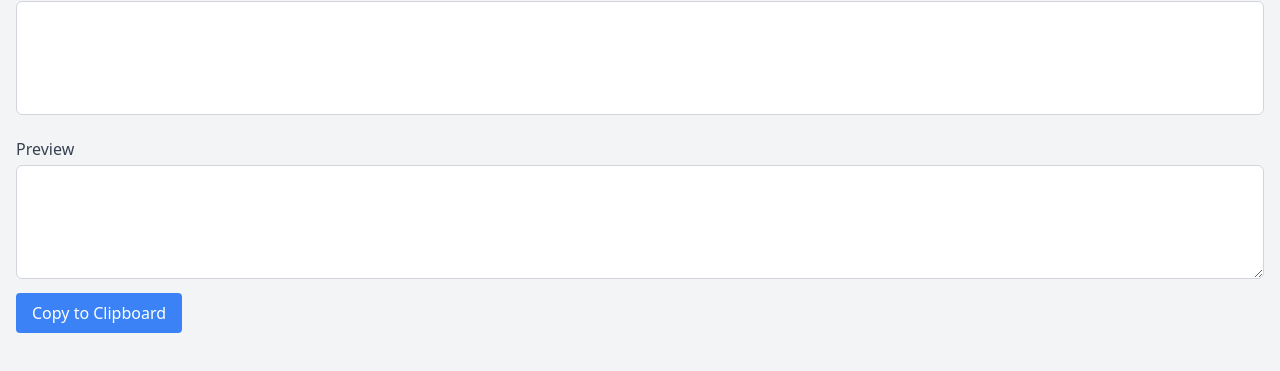
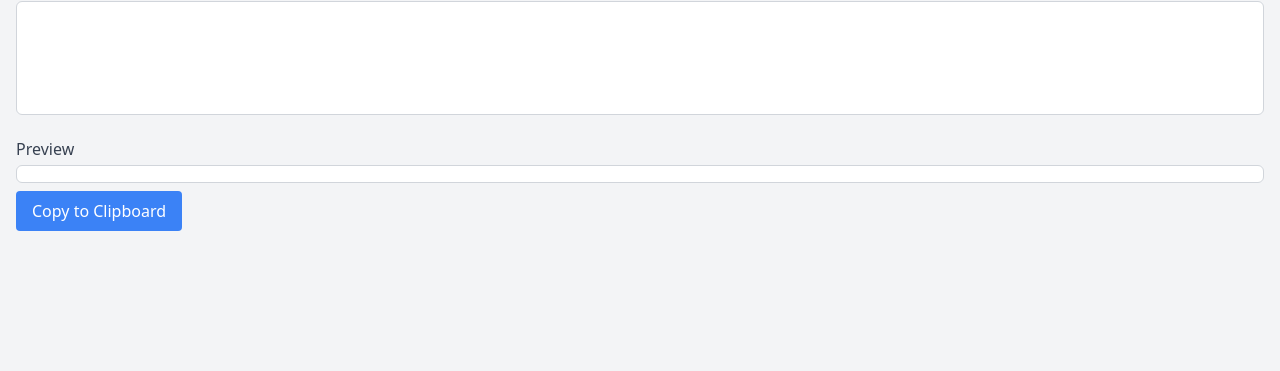
Before and after one commit to minthemiddle/placeholder-prompts, a plain HTML site: page index.html in a window 1280 px wide. Shown: the part 123-494 px from the top of the page. Drawn offline with nearby package versions, Linux system fonts and the light colour scheme.

Commit message:
Add: Rendered Markdown preview

```diff
--- a/app.js
+++ b/app.js
@@ -31,6 +31,20 @@ function app() {
       });
     },
 
+    // Method to safely convert Markdown to HTML
+    convertMarkdownToHtml(markdownText) {
+      if (marked && typeof marked.parse === "function") {
+        return marked.parse(markdownText);
+      } else {
+        console.error("Markdown conversion library not available.");
+        return markdownText; // Return the original text if conversion is not possible
+      }
+    },
+
+    get renderedPreview() {
+      return this.convertMarkdownToHtml(this.preview);
+    },
+
     copyToClipboard() {
       navigator.clipboard
         .writeText(this.preview)
--- a/index.html
+++ b/index.html
@@ -51,14 +51,10 @@
                     <label for="preview" class="block font-medium text-gray-700"
                         >Preview</label
                     >
-                    <textarea
-                        x-model="preview"
-                        id="preview"
-                        name="preview"
-                        class="mt-1 w-full rounded-md border border-gray-300 p-2"
-                        rows="4"
-                        readonly
-                    ></textarea>
+                    <div
+                        x-html="renderedPreview"
+                        class="mt-1 w-full rounded-md border border-gray-300 bg-white p-2"
+                    ></div>
                     <button
                         x-on:click="copyToClipboard"
                         class="mt-2 rounded bg-blue-500 px-4 py-2 text-white hover:bg-blue-700"
@@ -68,6 +64,7 @@
                 </div>
             </div>
         </div>
+        <script src="https://cdn.jsdelivr.net/npm/marked/marked.min.js"></script>
         <script defer src="https://unpkg.com/alpinejs"></script>
         <script src="app.js"></script>
     </body>
```
